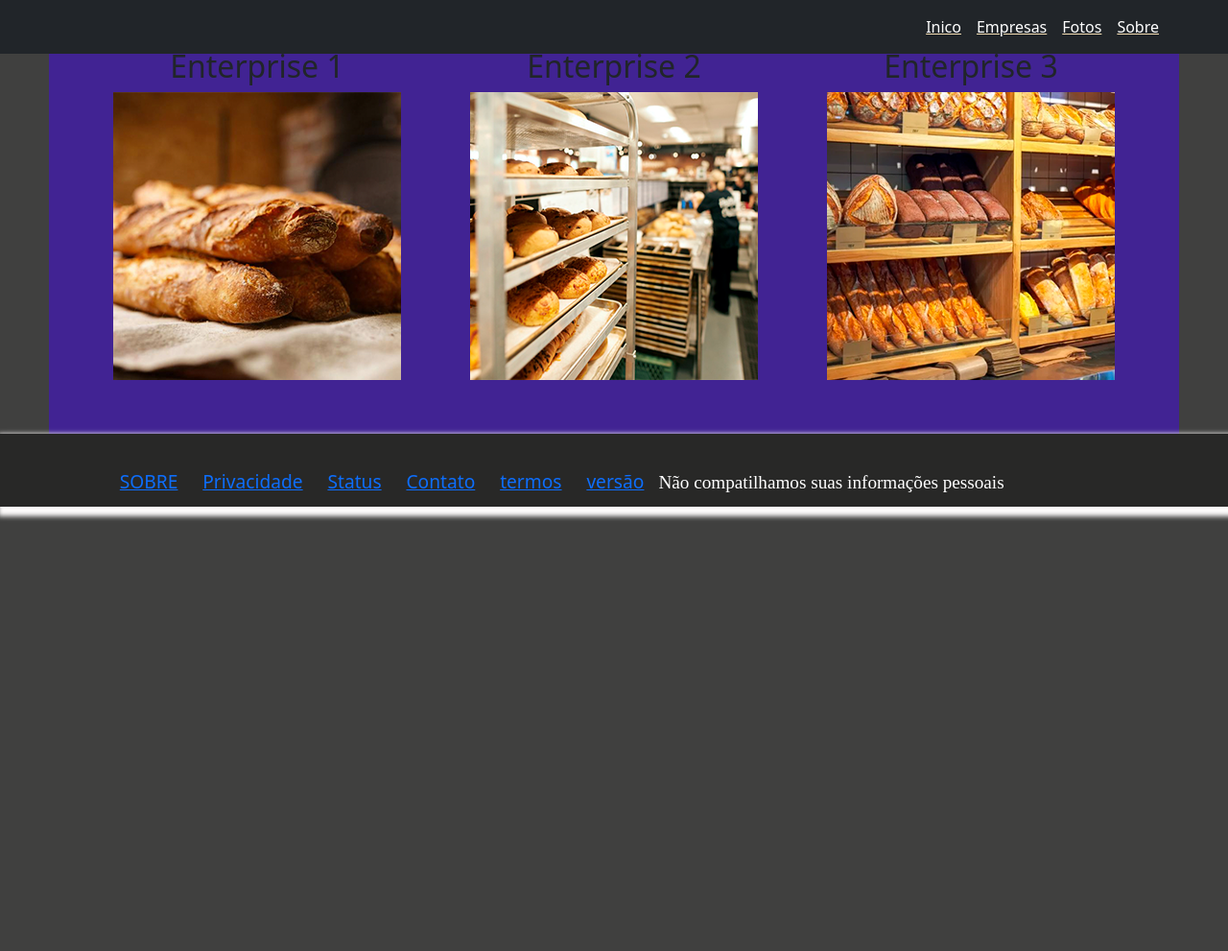
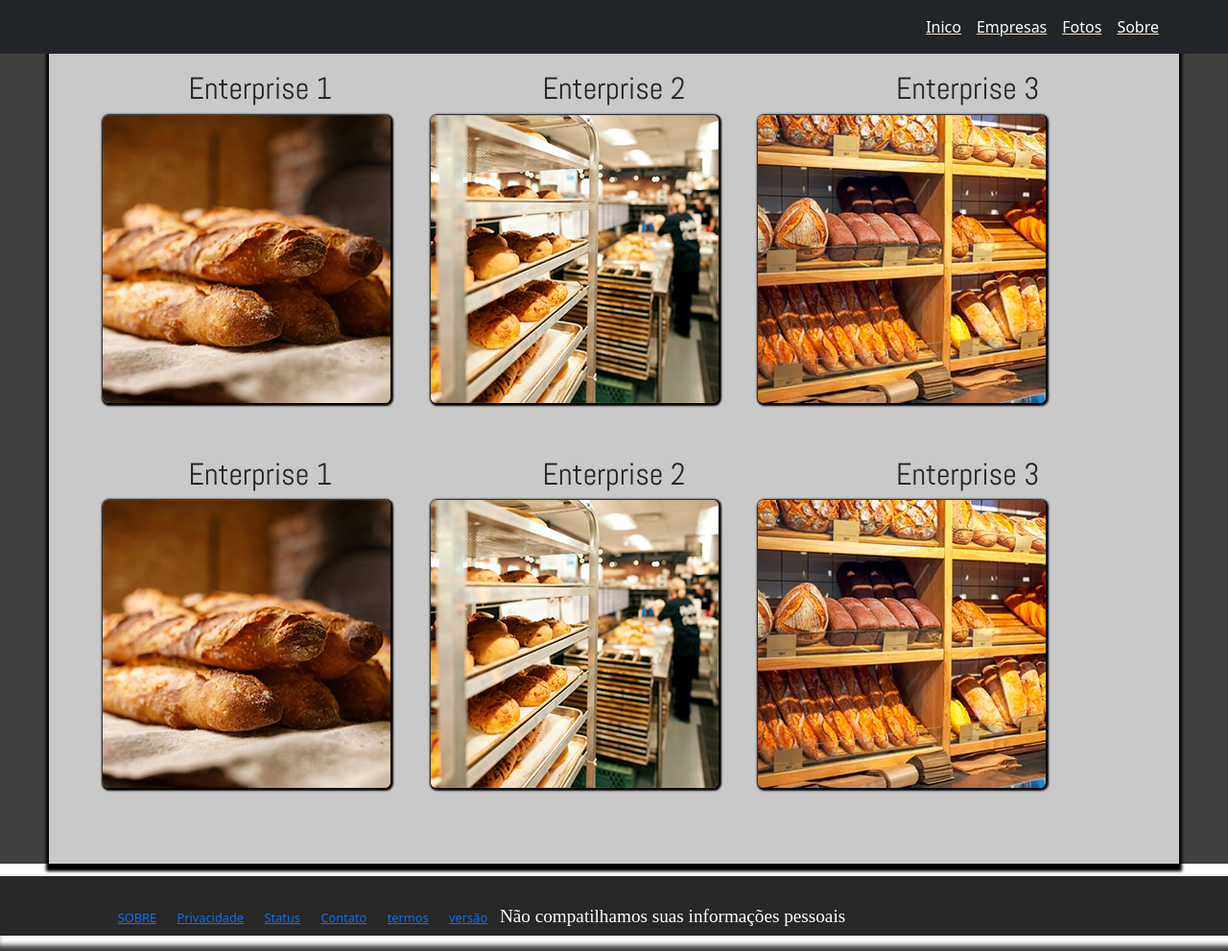
Before and after one commit to xKuth/Projeto_padaria-django, a Django app: page /suppliers in a window 1280 px wide. Shown: the whole page at 96% size. Before the commit the page ends 542 px from the top, so only its background shows below. Run offline with Django 5.2, Linux system fonts and the light colour scheme; some libraries are stand-ins or nearby versions.

Commit message:
add box shadow on enterprises class and position footer

```diff
--- a/Projeto_padaria/parceiros/static/css/desktop.css
+++ b/Projeto_padaria/parceiros/static/css/desktop.css
@@ -1,5 +1,7 @@
 @charset "UTF-8";
 @import url('https://fonts.googleapis.com/css2?family=Abel&family=Dancing+Script:wght@400..700&display=swap');
+/* font-famils imports: Dancing Script, Abel*/
+
 /* Global config */
 body, html{
     margin: 0;
@@ -129,11 +131,15 @@ footer {
     color: white;
     box-shadow: 3px 5px 5px 5px rgb(253, 251, 251);
     padding-top: 2%;
+    margin-top: 1%;
+}
+.footer_info{
+    max-width: 70vw;
 }
 
 .footer_inline > li{
     display: inline-block;
-    font-size: 1.5vw;
+    font-size: 1vw;
     padding: 1%;
 }
 
@@ -147,7 +153,9 @@ footer {
 /* enterprise css main*/
 
 .section_enterprise{
-    background-color: rgba(66, 25, 180, 0.719);
+    padding: 2%;
+    background-color: rgba(255, 255, 255, 0.719);
+    box-shadow: 0px 5px 3px 3px black;
 }
 
 .img-interprise{
@@ -155,11 +163,22 @@ footer {
     justify-content: space-around;
     flex-direction: row;
     padding-bottom: 5%;
-
+    max-width: 80vw;
 }
 .layer-enterprise{
+    display: flex;
     font-size: 1vw;
-    display: flex;
     justify-content: space-around;
+}
 
+.layer-enterprise > h2{
+    font-family: Abel;
 }
+
+.enterprise_img{
+    width: 300px;
+    max-width: 30vw;
+    min-width: 20%;
+    border-radius: 2%;
+    box-shadow: 1px 1px 2px 2px black;
+}
--- a/Projeto_padaria/parceiros/templates/html/supplier.html
+++ b/Projeto_padaria/parceiros/templates/html/supplier.html
@@ -21,9 +21,19 @@
                     <h2>Enterprise 3</h2>
                 </div>
                 <div class="img-interprise">
-                    <img src="{% static '/imgs/enterprise_001.png' %}" alt="enterprise_001">
-                    <img src="{% static '/imgs/enterprise_002.png' %}" alt="enterprise_002">
-                    <img src="{% static '/imgs/enterprise_003.png' %}" alt="enterprise_003">
+                    <img class="enterprise_img" src="{% static '/imgs/enterprise_001.png' %}" alt="enterprise_001_300px">
+                    <img class="enterprise_img" src="{% static '/imgs/enterprise_002.png' %}" alt="enterprise_002_300px">
+                    <img class="enterprise_img" src="{% static '/imgs/enterprise_003.png' %}" alt="enterprise_003_300px">
+                </div>
+                <div class="layer-enterprise">
+                    <h2>Enterprise 1</h2>
+                    <h2>Enterprise 2</h2>
+                    <h2>Enterprise 3</h2>
+                </div>
+                <div class="img-interprise">
+                    <img class="enterprise_img" src="{% static '/imgs/enterprise_001.png' %}" alt="enterprise_001_300px">
+                    <img class="enterprise_img" src="{% static '/imgs/enterprise_002.png' %}" alt="enterprise_002_300px">
+                    <img class="enterprise_img" src="{% static '/imgs/enterprise_003.png' %}" alt="enterprise_003_300px">
                 </div>
             </div>
         </section>
```
